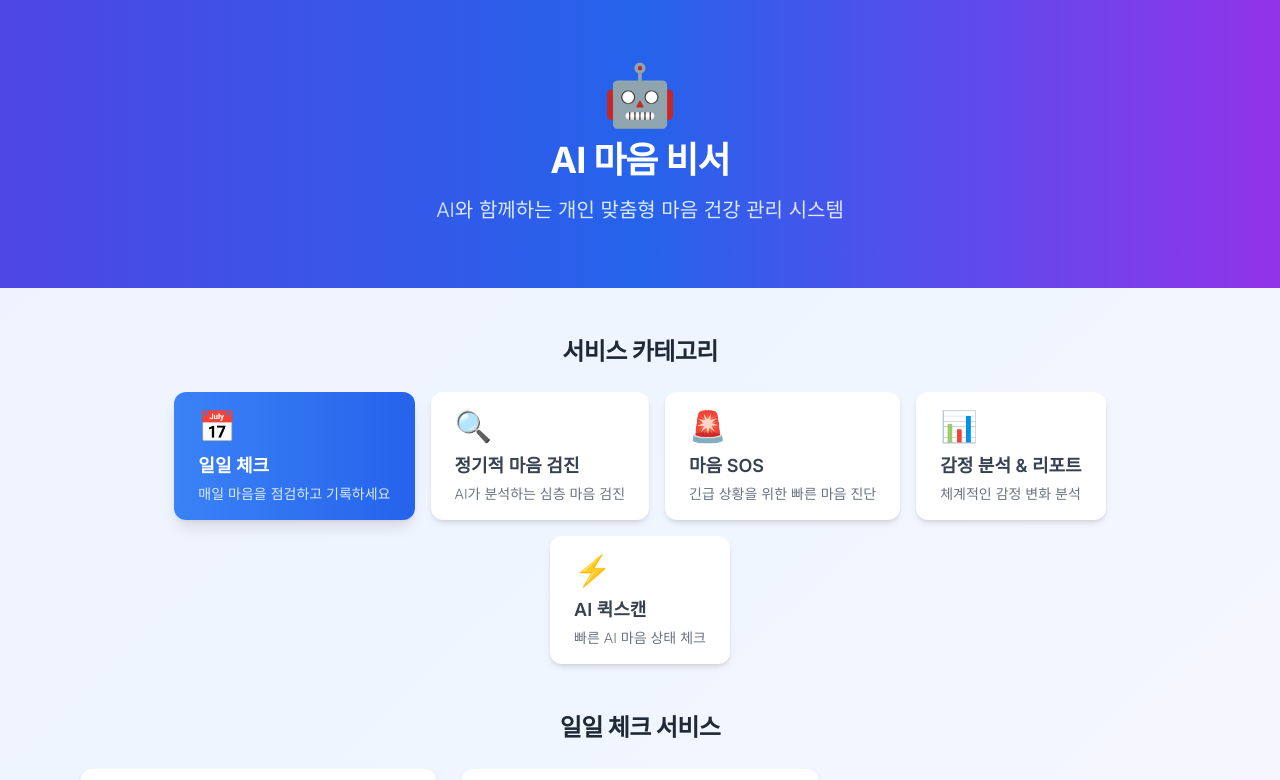
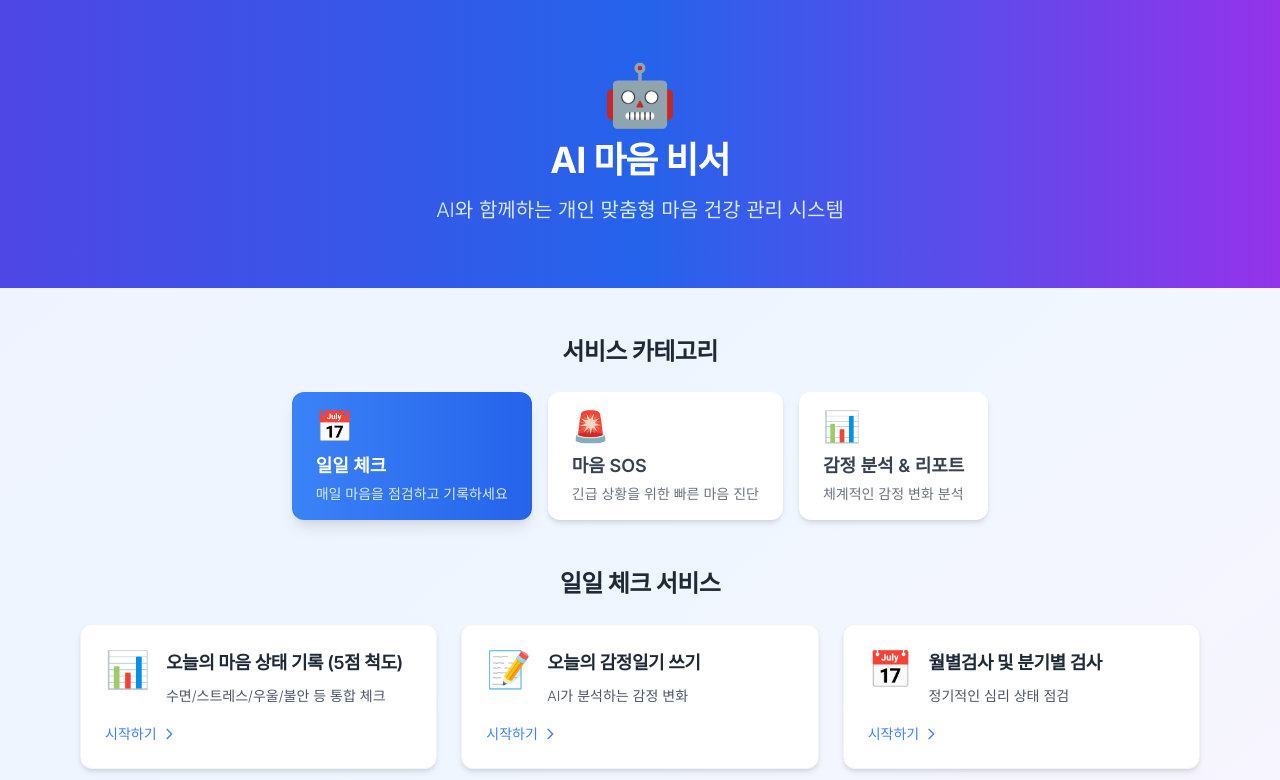
Before and after one commit to jomigata/wiz-coco, a Next.js app: page /ai-mind-assistant in a window 1280 px wide. Shown: the top 780 px of the page. Built offline with nearby package versions, Linux system fonts and the light colour scheme.

Commit message:
🚀 자동 배포 업데이트 - 2025-08-30 11시 19분 3초

```diff
--- a/src/app/ai-mind-assistant/page.tsx
+++ b/src/app/ai-mind-assistant/page.tsx
@@ -15,13 +15,6 @@ export default function AIMindAssistantPage() {
       color: 'from-blue-500 to-blue-600'
     },
     {
-      id: '정기적 마음 검진',
-      title: '정기적 마음 검진',
-      description: 'AI가 분석하는 심층 마음 검진',
-      icon: '🔍',
-      color: 'from-purple-500 to-purple-600'
-    },
-    {
       id: '마음 SOS',
       title: '마음 SOS',
       description: '긴급 상황을 위한 빠른 마음 진단',
@@ -34,13 +27,6 @@ export default function AIMindAssistantPage() {
       description: '체계적인 감정 변화 분석',
       icon: '📊',
       color: 'from-green-500 to-green-600'
-    },
-    {
-      id: 'AI 퀵스캔',
-      title: 'AI 퀵스캔',
-      description: '빠른 AI 마음 상태 체크',
-      icon: '⚡',
-      color: 'from-orange-500 to-orange-600'
     }
   ];
 
@@ -54,30 +40,21 @@ export default function AIMindAssistantPage() {
 
   const menuItems: { [key: string]: MenuItem[] } = {
     '일일 체크': [
-      { name: '한 줄 생각 남기기', href: '/ai-mind-assistant/daily-thought', icon: '💭', description: '오늘의 마음을 한 줄로 표현' },
-      { name: '오늘의 마음 상태 기록 (5점 척도)', href: '/ai-mind-assistant/daily-mood', icon: '📊', description: '수면/스트레스/우울/불안 등 통합 체크' }
-    ],
-    '정기적 마음 검진': [
+      { name: '오늘의 마음 상태 기록 (5점 척도)', href: '/ai-mind-assistant/daily-mood', icon: '📊', description: '수면/스트레스/우울/불안 등 통합 체크' },
       { name: '오늘의 감정일기 쓰기', href: '/ai-mind-assistant/emotion-diary', icon: '📝', description: 'AI가 분석하는 감정 변화' },
       { name: '월별검사 및 분기별 검사', href: '/ai-mind-assistant/periodic-tests', icon: '📅', description: '정기적인 심리 상태 점검' }
     ],
     '마음 SOS': [
-      { name: '긴급 마음진단', href: '/ai-mind-assistant/emergency-diagnosis', icon: '🚨', description: '1분 AI 솔루션', badge: '긴급' },
-      { name: '번아웃 체크', href: '/ai-mind-assistant/burnout-check', icon: '🔥', description: '번아웃 신호등 확인' },
-      { name: '자존감 온도계', href: '/ai-mind-assistant/self-esteem', icon: '🌡️', description: '현재 자존감 수준 측정' }
+      { name: 'AI 긴급 마음진단', href: '/ai-mind-assistant/emergency-diagnosis', icon: '🚨', description: '1분 AI 솔루션', badge: '긴급' },
+      { name: 'AI 번아웃 체크', href: '/ai-mind-assistant/burnout-check', icon: '🔥', description: '번아웃 신호등 확인' },
+      { name: 'AI 자존감 온도계', href: '/ai-mind-assistant/self-esteem', icon: '🌡️', description: '현재 자존감 수준 측정' }
     ],
     '감정 분석 & 리포트': [
-      { name: '감정 변화 그래프', href: '/ai-mind-assistant/emotion-graph', icon: '📈', description: '주간/월간 감정 변화 추이' },
-      { name: 'AI 감정 분석 리포트', href: '/ai-mind-assistant/emotion-report', icon: '📋', description: '종합 감정 분석 결과' },
-      { name: '마음 성장 레벨', href: '/ai-mind-assistant/growth-level', icon: '🏆', description: '성장 배지와 레벨 확인' },
-      { name: '스트레스 변화 그래프', href: '/ai-mind-assistant/stress-graph', icon: '📊', description: '스트레스 지수 변화 추이' }
+      { name: 'AI 감정 분석 리포트', href: '/ai-mind-assistant/emotion-report', icon: '📋', description: '종합 감정 분석 결과 (감정 변화 그래프 포함)' },
+      { name: 'AI 스트레스 분석 리포트', href: '/ai-mind-assistant/stress-graph', icon: '📊', description: '스트레스 지수 변화 추이' },
+      { name: '마음 컨디션 체크', href: '/ai-mind-assistant/growth-level', icon: '🏆', description: '현재 마음 상태 종합 점검' }
     ],
-    'AI 퀵스캔': [
-      { name: '마음 컨디션 체크', href: '/ai-mind-assistant/mind-condition', icon: '🔮', description: 'AI가 알려주는 오늘의 마음 상태' },
-      { name: '마음 온도 측정', href: '/ai-mind-assistant/mind-temperature', icon: '🌡️', description: '오늘의 내 마음 온도는?' },
-      { name: '감정 날씨 확인', href: '/ai-mind-assistant/emotion-weather', icon: '🌤️', description: '내 감정의 날씨 알아보기' },
-      { name: '자존감 글쓰기', href: '/ai-mind-assistant/self-esteem-writing', icon: '✍️', description: '자존감을 채우는 글쓰기' }
-    ]
+
   };
 
   return (
--- a/src/components/Navigation.tsx
+++ b/src/components/Navigation.tsx
@@ -214,18 +214,12 @@ export default function Navigation() {
     }
   ];
 
-  // AI 마음 비서 하위 메뉴 항목 - 간소화된 구조
+  // AI 마음 비서 하위 메뉴 항목 - 재구성된 구조
   const aiMindAssistantSubMenuItems = [
     {
       category: "일일 체크",
       items: [
-        { name: "한 줄 생각 남기기", href: "/ai-mind-assistant/daily-thought", description: "오늘의 마음을 한 줄로 표현", icon: "💭" },
-        { name: "오늘의 마음 상태 기록 (5점 척도)", href: "/ai-mind-assistant/daily-mood", description: "수면/스트레스/우울/불안 등 통합 체크", icon: "📊" }
-      ]
-    },
-    {
-      category: "정기적 마음 검진",
-      items: [
+        { name: "오늘의 마음 상태 기록 (5점 척도)", href: "/ai-mind-assistant/daily-mood", description: "수면/스트레스/우울/불안 등 통합 체크", icon: "📊" },
         { name: "오늘의 감정일기 쓰기", href: "/ai-mind-assistant/emotion-diary", description: "AI가 분석하는 감정 변화", icon: "📝" },
         { name: "월별검사 및 분기별 검사", href: "/ai-mind-assistant/periodic-tests", description: "정기적인 심리 상태 점검", icon: "📅" }
       ]
@@ -233,29 +227,20 @@ export default function Navigation() {
     {
       category: "마음 SOS",
       items: [
-        { name: "긴급 마음진단", href: "/ai-mind-assistant/emergency-diagnosis", description: "1분 AI 솔루션", icon: "🚨", badge: "긴급" },
-        { name: "번아웃 체크", href: "/ai-mind-assistant/burnout-check", description: "번아웃 신호등 확인", icon: "🔥" },
-        { name: "자존감 온도계", href: "/ai-mind-assistant/self-esteem", description: "현재 자존감 수준 측정", icon: "🌡️" }
+        { name: "AI 긴급 마음진단", href: "/ai-mind-assistant/emergency-diagnosis", description: "1분 AI 솔루션", icon: "🚨", badge: "긴급" },
+        { name: "AI 번아웃 체크", href: "/ai-mind-assistant/burnout-check", description: "번아웃 신호등 확인", icon: "🔥" },
+        { name: "AI 자존감 온도계", href: "/ai-mind-assistant/self-esteem", description: "현재 자존감 수준 측정", icon: "🌡️" }
       ]
     },
     {
       category: "감정 분석 & 리포트",
       items: [
-        { name: "감정 변화 그래프", href: "/ai-mind-assistant/emotion-graph", description: "주간/월간 감정 변화 추이", icon: "📈" },
-        { name: "AI 감정 분석 리포트", href: "/ai-mind-assistant/emotion-report", description: "종합 감정 분석 결과", icon: "📋" },
-        { name: "마음 성장 레벨", href: "/ai-mind-assistant/growth-level", description: "성장 배지와 레벨 확인", icon: "🏆" },
-        { name: "스트레스 변화 그래프", href: "/ai-mind-assistant/stress-graph", description: "스트레스 지수 변화 추이", icon: "📊" }
+        { name: "AI 감정 분석 리포트", href: "/ai-mind-assistant/emotion-report", description: "종합 감정 분석 결과 (감정 변화 그래프 포함)", icon: "📋" },
+        { name: "AI 스트레스 분석 리포트", href: "/ai-mind-assistant/stress-graph", description: "스트레스 지수 변화 추이", icon: "📊" },
+        { name: "마음 컨디션 체크", href: "/ai-mind-assistant/growth-level", description: "현재 마음 상태 종합 점검", icon: "🏆" }
       ]
     },
-    {
-      category: "AI 퀵스캔",
-      items: [
-        { name: "마음 컨디션 체크", href: "/ai-mind-assistant/mind-condition", description: "AI가 알려주는 오늘의 마음 상태", icon: "🔮" },
-        { name: "마음 온도 측정", href: "/ai-mind-assistant/mind-temperature", description: "오늘의 내 마음 온도는?", icon: "🌡️" },
-        { name: "감정 날씨 확인", href: "/ai-mind-assistant/emotion-weather", description: "내 감정의 날씨 알아보기", icon: "🌤️" },
-        { name: "자존감 글쓰기", href: "/ai-mind-assistant/self-esteem-writing", description: "자존감을 채우는 글쓰기", icon: "✍️" }
-      ]
-    }
+
   ];
 
   return (
```
